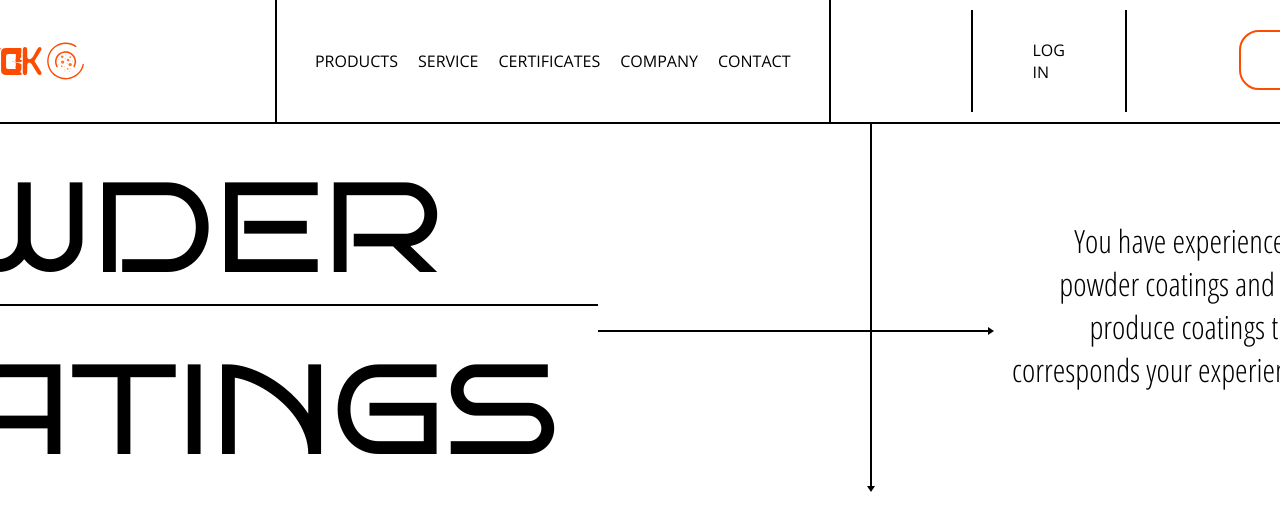
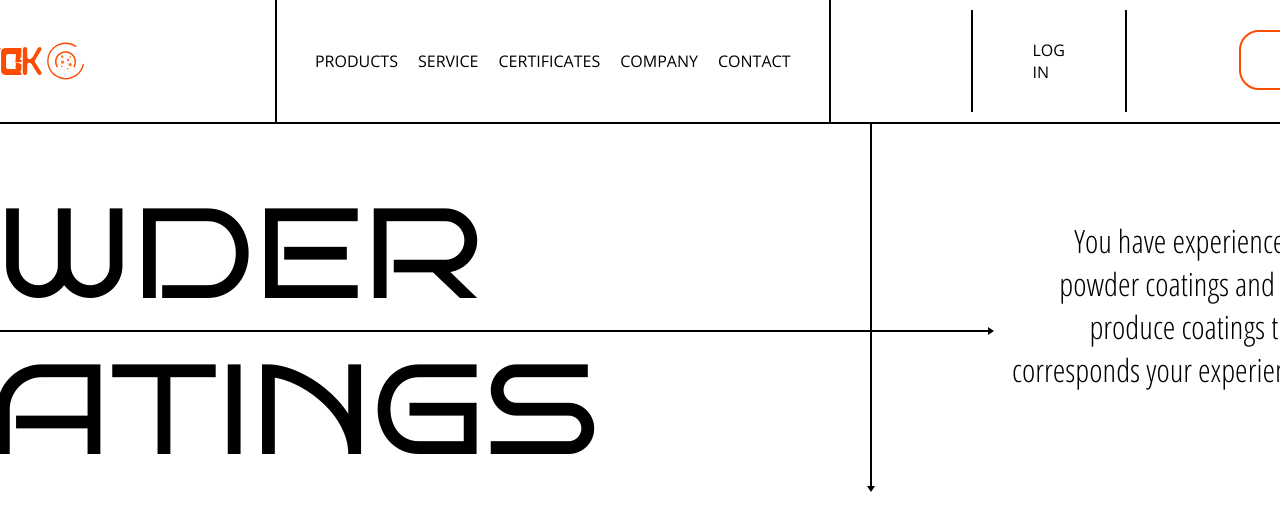
Before and after one commit to V0V45/powder-coatings, a React (Create React App) app: page / in a window 1280 px wide. Shown: the top 530 px of the page. Built offline with nearby package versions, Linux system fonts and the light colour scheme.

Commit message:
Added padding attributes

```diff
--- a/src/components/banner/banner-h1/banner-h1.jsx
+++ b/src/components/banner/banner-h1/banner-h1.jsx
@@ -1,6 +1,6 @@
 import classes from "./banner-h1.module.css";
 
-export default function BannerH1({children, gridAreaTitleNumber, border}) {
+export default function BannerH1({children, gridAreaTitleNumber, border, paddingLeft, paddingTop}) {
 
     let allClasses = `${classes.h1}`;
     if (gridAreaTitleNumber === 1) {
@@ -13,6 +13,14 @@ export default function BannerH1({children, gridAreaTitleNumber, border}) {
         allClasses += ` ${classes.border}`;
     }
 
+    if (paddingLeft) {
+        allClasses += ` ${classes.paddingLeft}`;
+    }
+
+    if (paddingTop) {
+        allClasses += ` ${classes.paddingTop}`;
+    }
+
     return (
         <h1 className={allClasses}>{children}</h1>
     );
--- a/src/components/banner/banner-h1/banner-h1.module.css
+++ b/src/components/banner/banner-h1/banner-h1.module.css
@@ -17,3 +17,11 @@
 .border {
     border-bottom: 2px solid #000;
 }
+
+.paddingLeft {
+    padding-left: 40px;
+}
+
+.paddingTop {
+    padding-top: 52px;
+}
```
